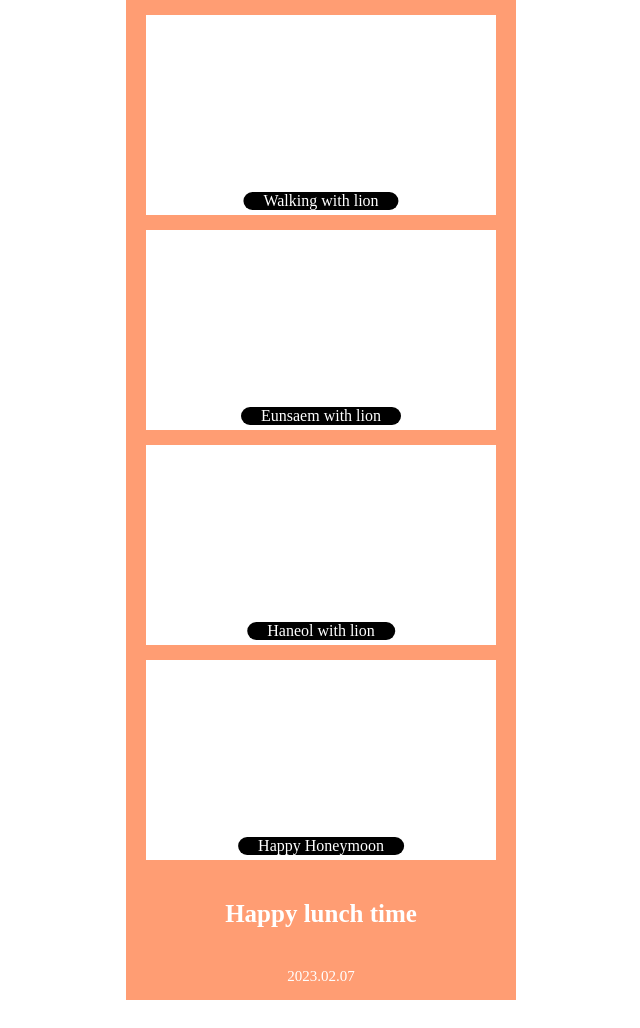
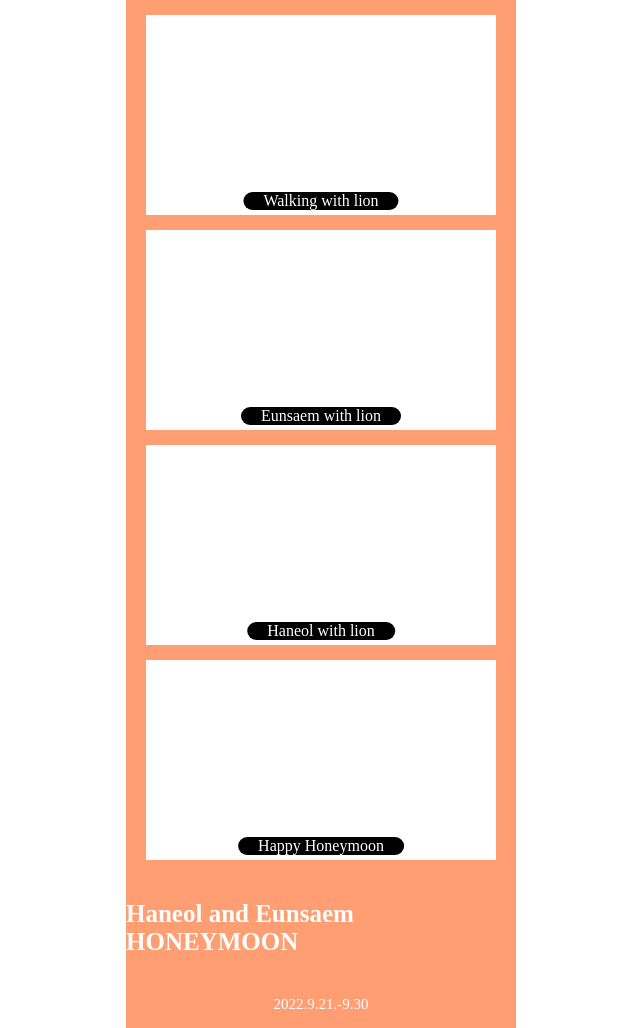
Before and after one commit to estellelee/honeymoon, a plain HTML site: page index.html in a window 1280 px wide. Shown: the whole page, without its empty margins (319-959 px from the left). Before the commit the page ends 1000 px from the top, so only its background shows below. Drawn offline with Linux system fonts and the light colour scheme; a web font is replaced by a local one.

Commit message:
Update index.html

```diff
--- a/index.html
+++ b/index.html
@@ -124,8 +124,8 @@
             </div>
         </div>
         <div class="footer">
-            <p class="f-title">Happy lunch time</p>
-            <p class="f-date">2023.02.07</p>
+            <p class="f-title">Haneol and Eunsaem HONEYMOON</p>
+            <p class="f-date">2022.9.21.-9.30</p>
         </div>
     </div>
 </body>
```
